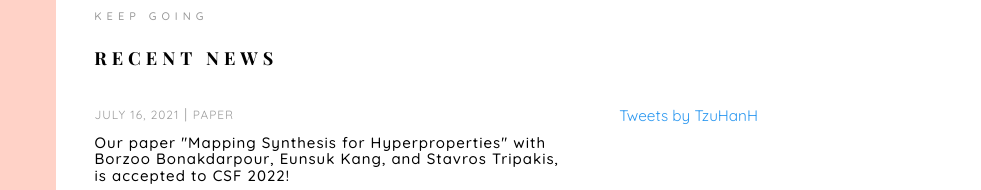
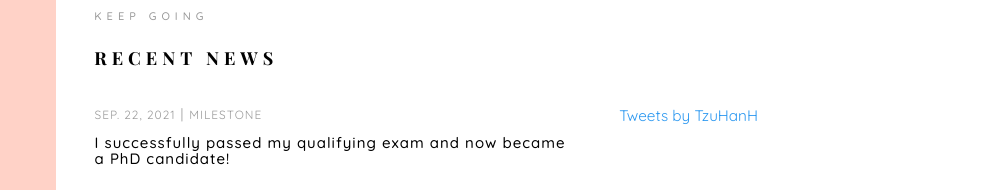
Before and after one commit to tzuhancs/tzuhancs.github.io, a plain HTML site: page index.html in a window 1280 px wide. Shown: the part 569-759 px from the top of the page, 299-1280 px from the left. Drawn offline with nearby package versions, Linux system fonts and the light colour scheme; files whose address does not match are found by name; a web font is replaced by a local one.

Commit message:
new news

```diff
--- a/index.html
+++ b/index.html
@@ -198,6 +198,11 @@
 						<div class="column" id="news">
 							<div class="blog-entry">
 								<a href="blog.html" class="blog-img">
+
+								<div class="desc">
+										<span><small>Sep. 22, 2021</small> | <small> Milestone </small> </span>
+										<h3><p a href="blog.html">I successfully passed my qualifying exam and now became a PhD candidate! </p></h3>
+								</div>
 
 								<div class="desc">
 										<span><small>July 16, 2021</small> | <small> Paper </small> </span>
```
